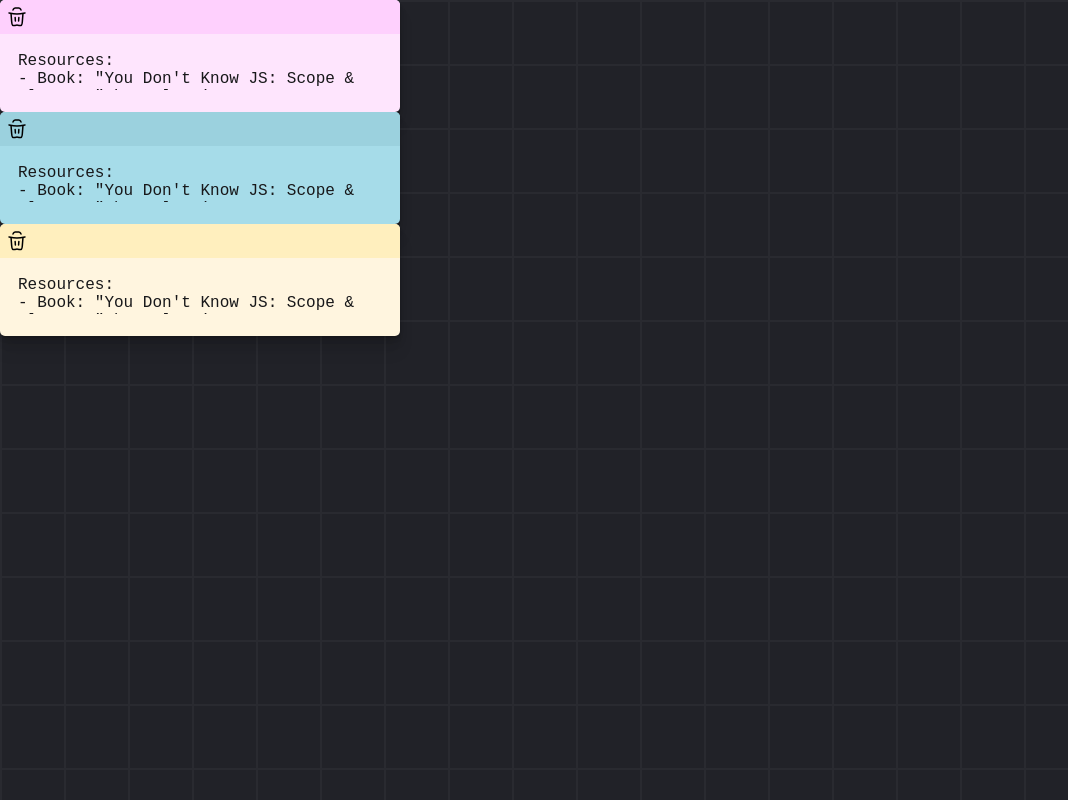
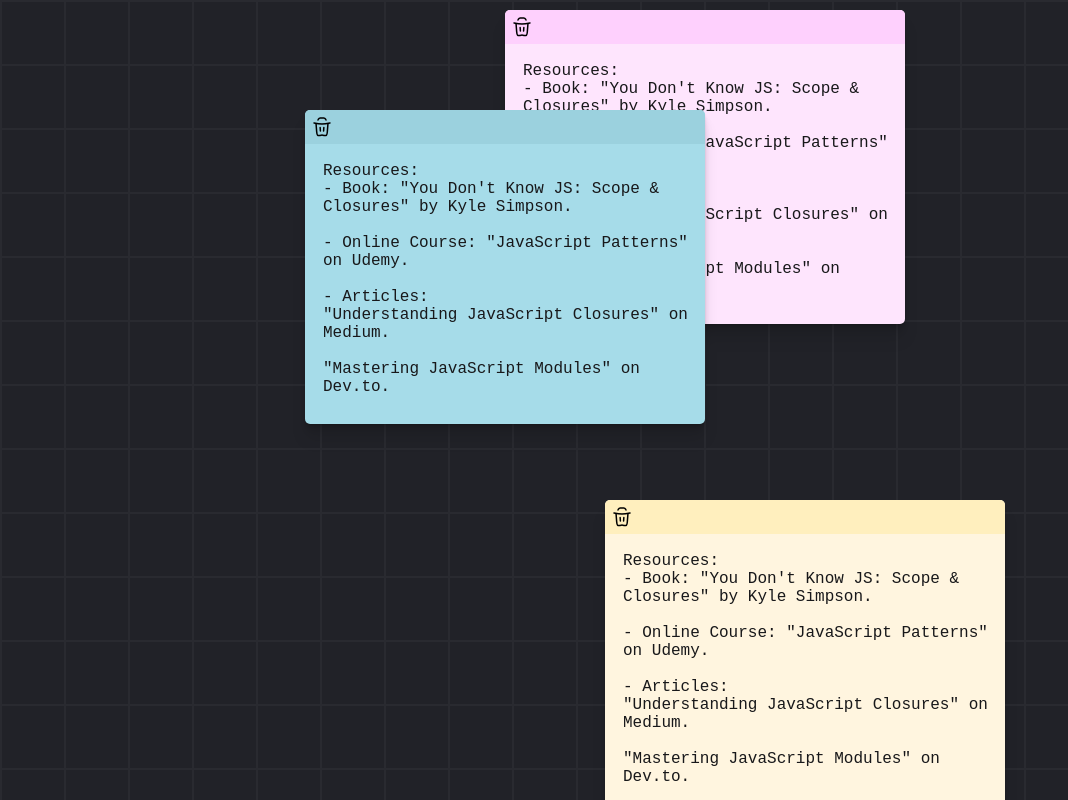
Before and after one commit to Mhenni12/Drag-and-Drop-Notes-App, a React (Vite) app in the folder NotesApp/: page / in a window 1280 px wide. Shown: the whole page, without its empty margins (0-1068 px from the left). Built offline with nearby package versions, Linux system fonts and the light colour scheme.

Commit message:
feat: implement auto-grow functionality for textarea in NoteCard component and adjust the position of the cards

```diff
--- a/NotesApp/src/components/NoteCard.jsx
+++ b/NotesApp/src/components/NoteCard.jsx
@@ -1,12 +1,34 @@
-import React from "react";
+import { useRef, useEffect } from "react";
 import Trash from "../icons/Trash";
 
 const NoteCard = ({ note }) => {
   const body = JSON.parse(note.body);
   const position = JSON.parse(note.position);
   const colors = JSON.parse(note.colors);
+
+  const textAreaRef = useRef(null);
+
+  // Auto-grow effect for the textarea to get rid of scrollbar
+  function autoGrow(textAreaRef) {
+    const { current } = textAreaRef;
+    current.style.height = "auto"; // Reset the height
+    current.style.height = current.scrollHeight + "px"; // Set the new height
+  }
+
+  // Adjust textarea height on component mount
+  useEffect(() => {
+    autoGrow(textAreaRef);
+  }, []);
+
   return (
-    <div className="card" style={{ backgroundColor: colors.colorBody }}>
+    <div
+      className="card"
+      style={{
+        backgroundColor: colors.colorBody,
+        left: `${position.x}px`,
+        top: `${position.y}px`,
+      }}
+    >
       <div
         className="card-header"
         style={{ backgroundColor: colors.colorHeader }}
@@ -16,8 +38,12 @@
 
       <div className="card-body">
         <textarea
+          ref={textAreaRef}
           defaultValue={body}
           style={{ color: colors.colorText }}
+          onInput={() => {
+            autoGrow(textAreaRef);
+          }} // As we're typing, adjust height
         ></textarea>
       </div>
     </div>
--- a/NotesApp/src/index.css
+++ b/NotesApp/src/index.css
@@ -30,6 +30,7 @@
     width: 400px;
     border-radius: 5px;
     cursor: pointer;
+    position:absolute;
     box-shadow: 0 1px 1px hsl(0deg 0% 0% / 0.075), 0 2px 2px hsl(0deg 0% 0% /
                     0.075), 0 4px 4px hsl(0deg 0% 0% / 0.075), 0 8px 8px hsl(0deg
                     0% 0% / 0.075), 0 16px 16px hsl(0deg 0% 0% / 0.075);
```
